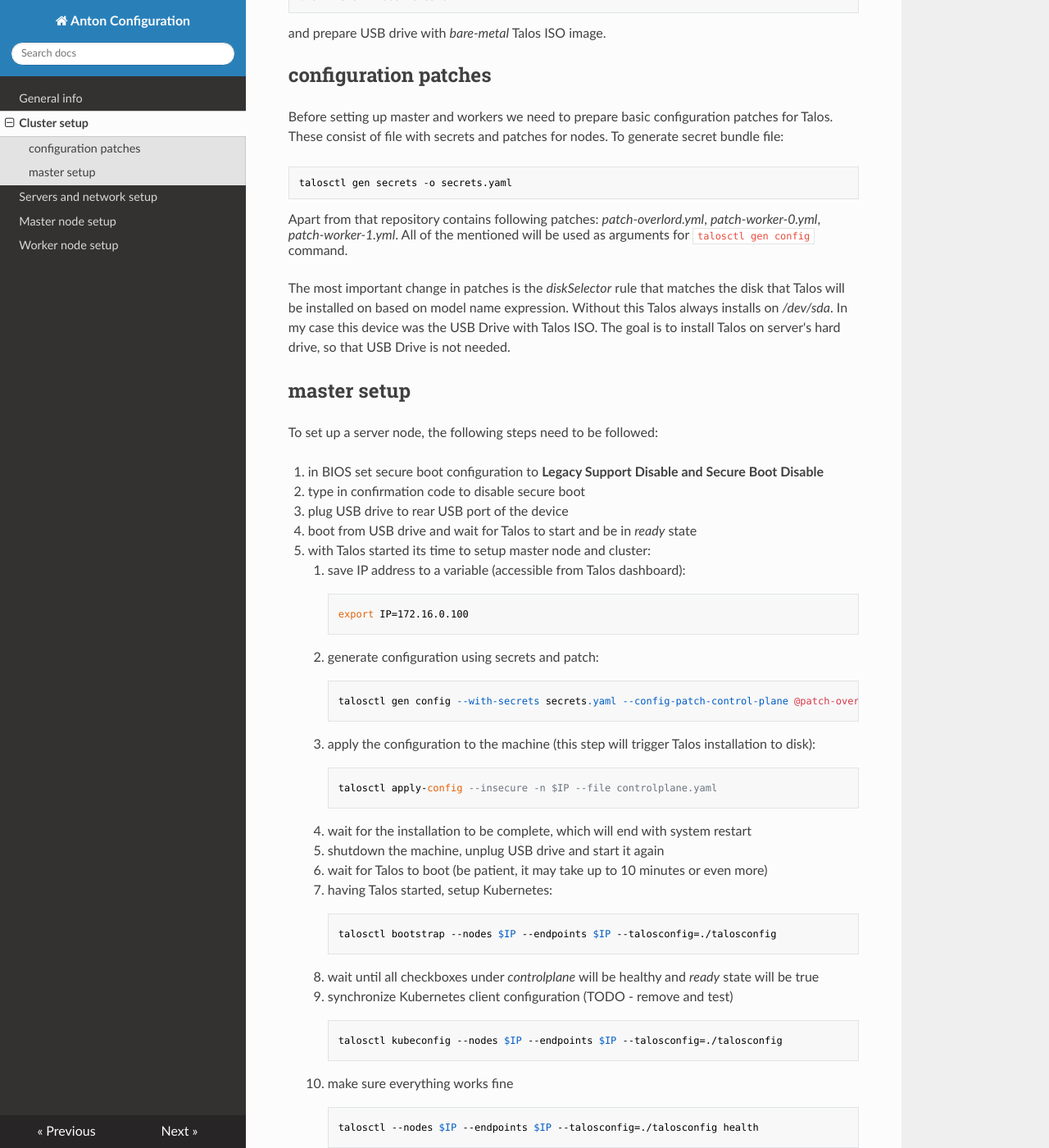
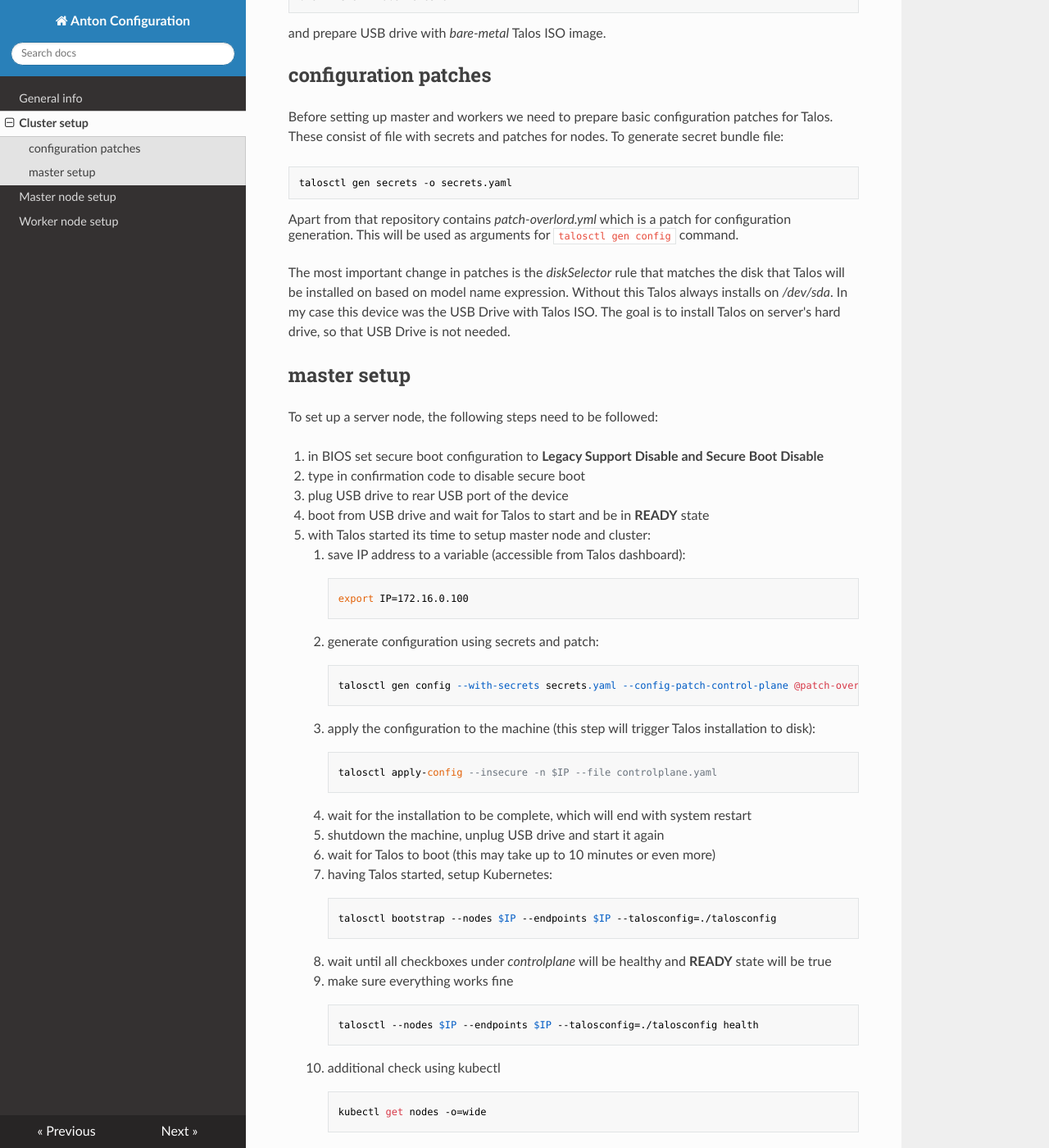
Before and after one commit to gregg127/anton, an MkDocs documentation site: the page built from docs/docs/02_cluster.md, in a window 1280 px wide and 1400 px high, scrolled down 312 px. Shown: the whole window at 82% size. Built offline with MkDocs 1.6.1, drawn with Linux system fonts in a browser that asks for light colours; nearby versions of some CDN libraries; some of the changed text lies outside the part shown.

Commit message:
Update docs

````diff
--- a/docs/docs/02_cluster.md
+++ b/docs/docs/02_cluster.md
@@ -15,7 +15,7 @@ Before setting up master and workers we need to prepare basic configuration patc
 ```
 talosctl gen secrets -o secrets.yaml
 ```
-Apart from that repository contains following patches: *patch-overlord.yml*, *patch-worker-0.yml*, *patch-worker-1.yml*. All of the mentioned will be used as arguments for `talosctl gen config` command.
+Apart from that repository contains *patch-overlord.yml* which is a patch for configuration generation. This will be used as arguments for `talosctl gen config` command.
 
 The most important change in patches is the *diskSelector* rule that matches the disk that Talos will be installed on based on model name expression. Without this Talos always installs on */dev/sda*. In my case this device was the USB Drive with Talos ISO. The goal is to install Talos on server's hard drive, so that USB Drive is not needed.
 
@@ -26,7 +26,7 @@ To set up a server node, the following steps need to be followed:
 1. in BIOS set secure boot configuration to **Legacy Support Disable and Secure Boot Disable**
 2. type in confirmation code to disable secure boot
 3. plug USB drive to rear USB port of the device
-4. boot from USB drive and wait for Talos to start and be in *ready* state
+4. boot from USB drive and wait for Talos to start and be in **READY** state
 5. with Talos started its time to setup master node and cluster:
     1. save IP address to a variable (accessible from Talos dashboard):
     ```
@@ -42,24 +42,26 @@ To set up a server node, the following steps need to be followed:
     ```
     4. wait for the installation to be complete, which will end with system restart
     5. shutdown the machine, unplug USB drive and start it again
-    6. wait for Talos to boot (be patient, it may take up to 10 minutes or even more)
+    6. wait for Talos to boot (this may take up to 10 minutes or even more)
     7. having Talos started, setup Kubernetes:
     ```
     talosctl bootstrap --nodes $IP --endpoints $IP --talosconfig=./talosconfig
     ```
-    8. wait until all checkboxes under *controlplane* will be healthy and *ready* state will be true
-    9.  synchronize Kubernetes client configuration (TODO - remove and test)
-    ```
-    talosctl kubeconfig --nodes $IP --endpoints $IP --talosconfig=./talosconfig
-    ```
-    10. make sure everything works fine
+    8. wait until all checkboxes under *controlplane* will be healthy and **READY** state will be true
+    9. make sure everything works fine
     ```
     talosctl --nodes $IP --endpoints $IP --talosconfig=./talosconfig health
     ```
-    11. additional check using kubectl
+    10. additional check using kubectl
     ```
     kubectl get nodes -o=wide
     ```
+    11. access talos dashboard remotely
+    ```
+    talosctl --nodes $IP --endpoints $IP --talosconfig=./talosconfig dashboard
+    ```
+
+After all of the above cluster should be set up and ready to accept workers.
 
 Sources:
 
````
Also changed, not shown: docs/docs/02_machines.md (deleted, +0 -7 lines).
